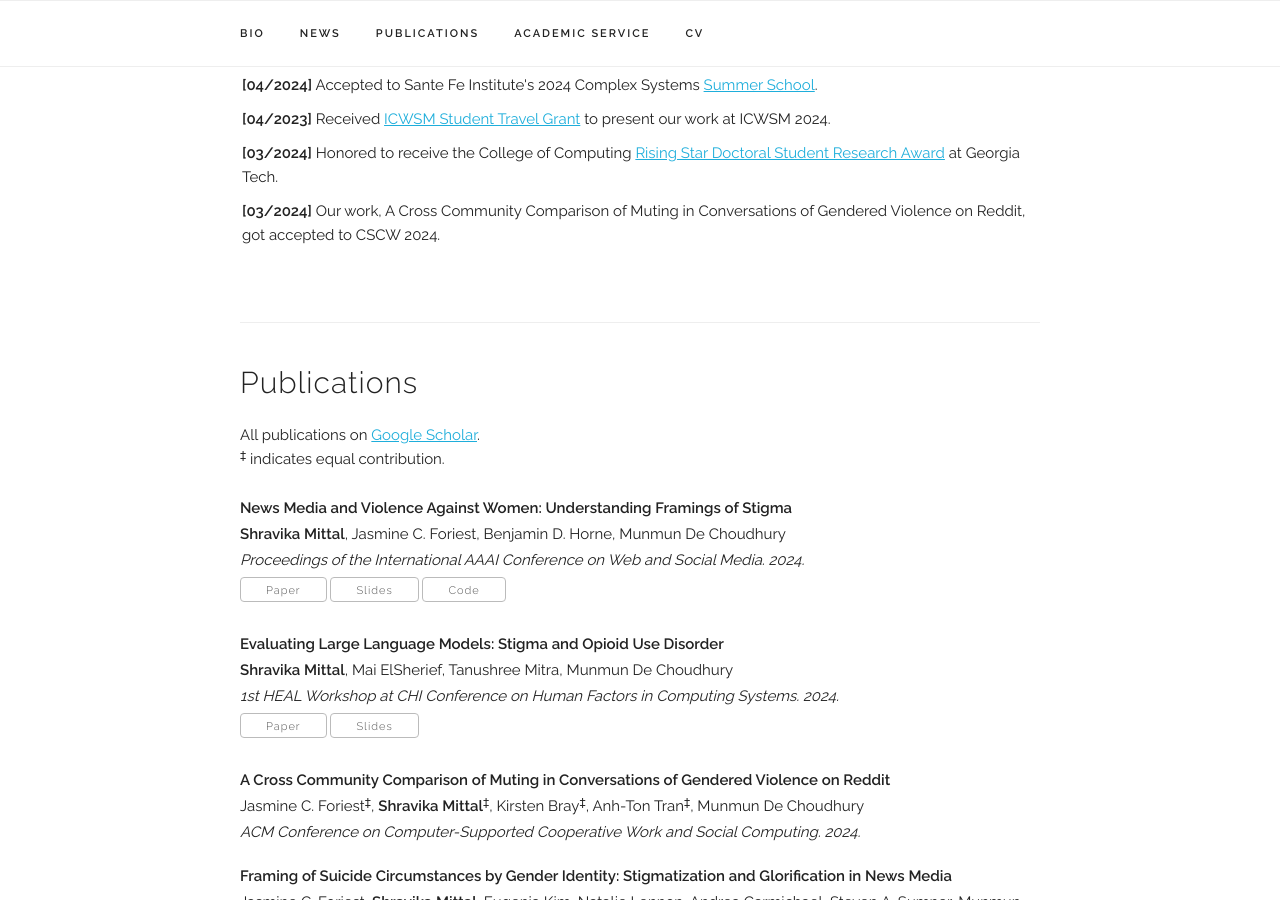
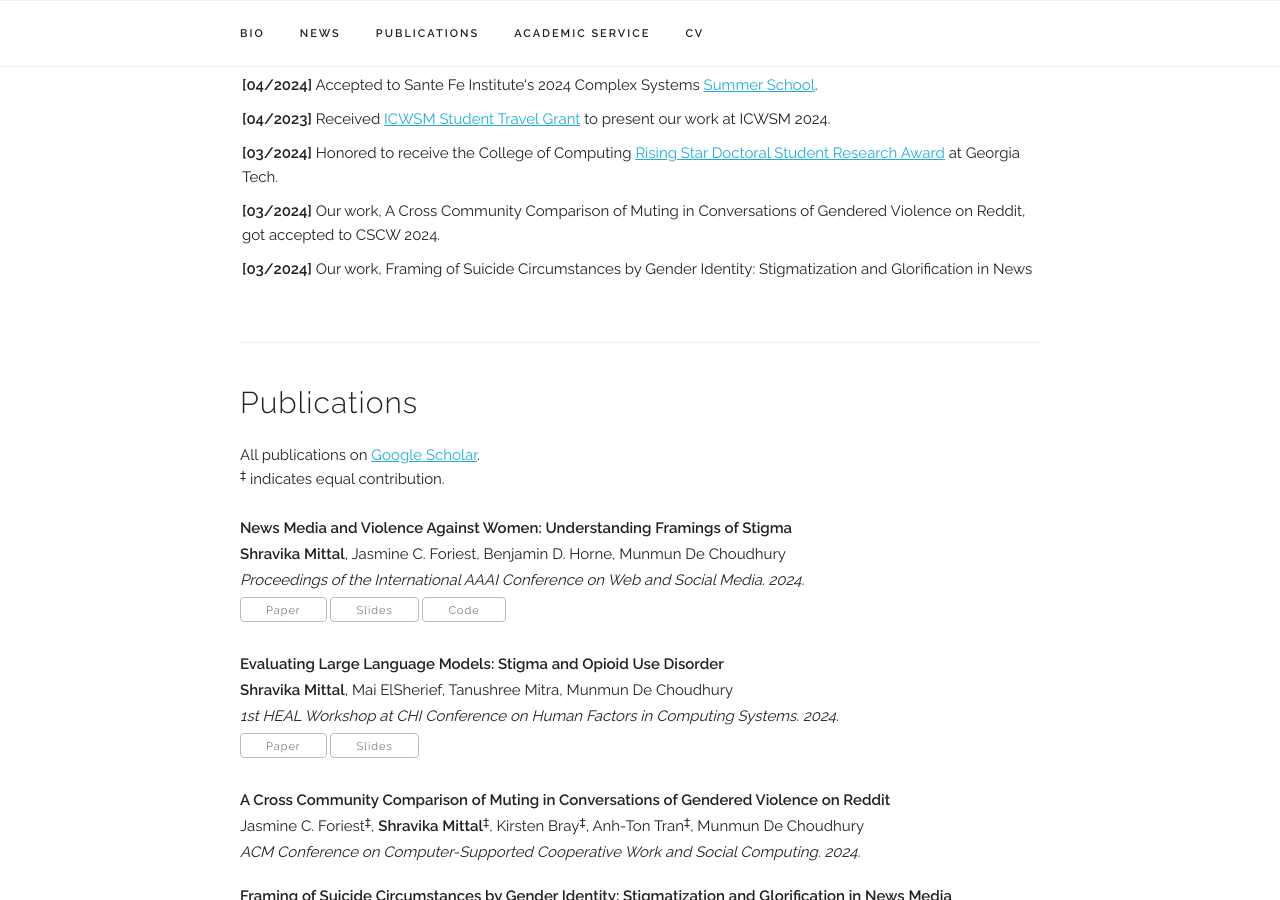
Before and after one commit to mittalshravika/mittalshravika.github.io, a Jekyll site: the page built from index.html, in a window 1280 px wide and 900 px high, scrolled down 914 px. Built offline with Jekyll 4.4.1, drawn with Linux system fonts in a browser that asks for light colours; some web fonts are replaced.

Commit message:
Increased height of news pane

```diff
--- a/index.html
+++ b/index.html
@@ -56,7 +56,7 @@ title: Home
 <div class="docs-section" id="news">
   <h4>News</h4>
 
-  <UL style="list-style-type: none; padding: 2px; overflow-y: scroll; height:250px;">
+  <UL style="list-style-type: none; padding: 2px; overflow-y: scroll; height:270px;">
 
     <li> <b>[07/2024]</b>
 
```
